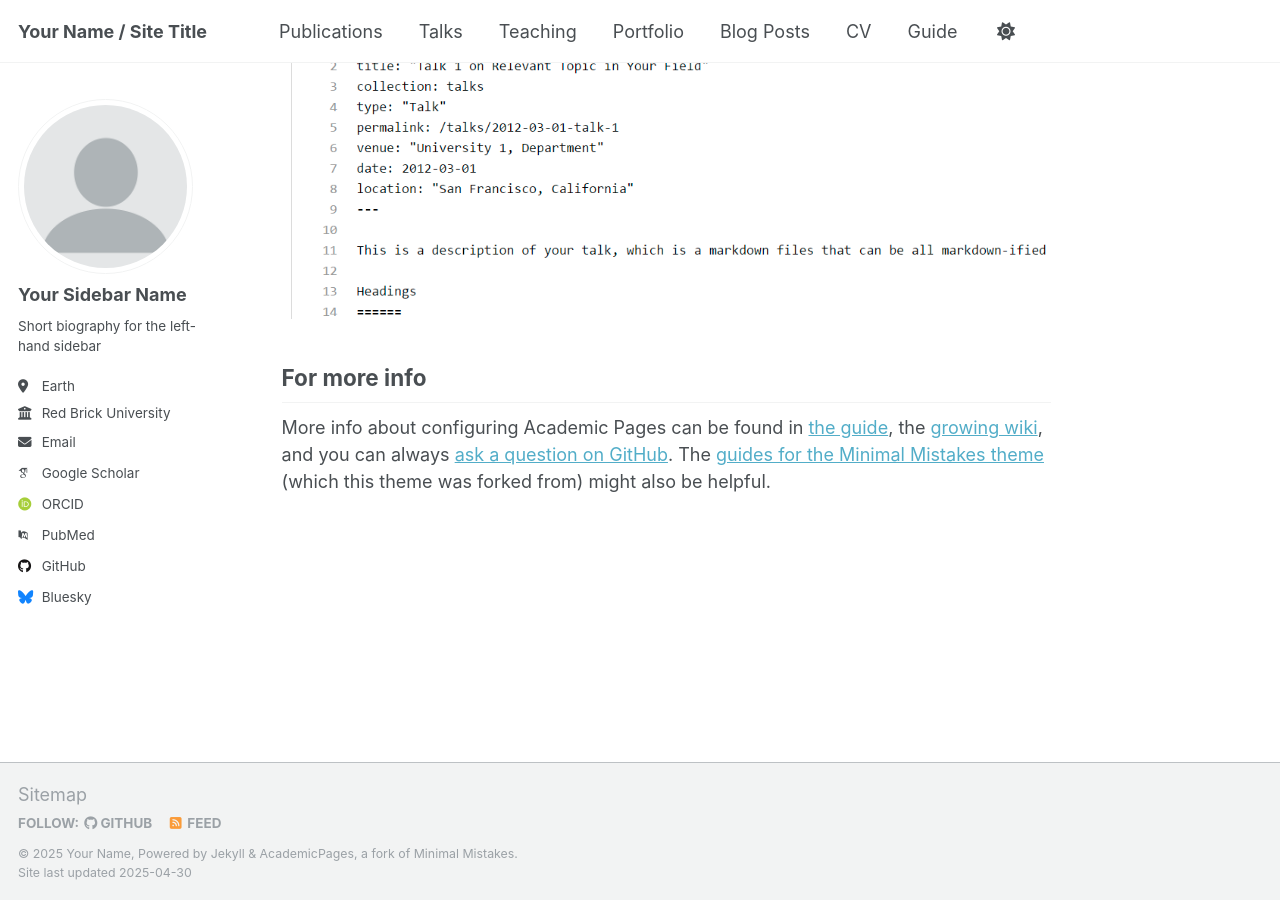
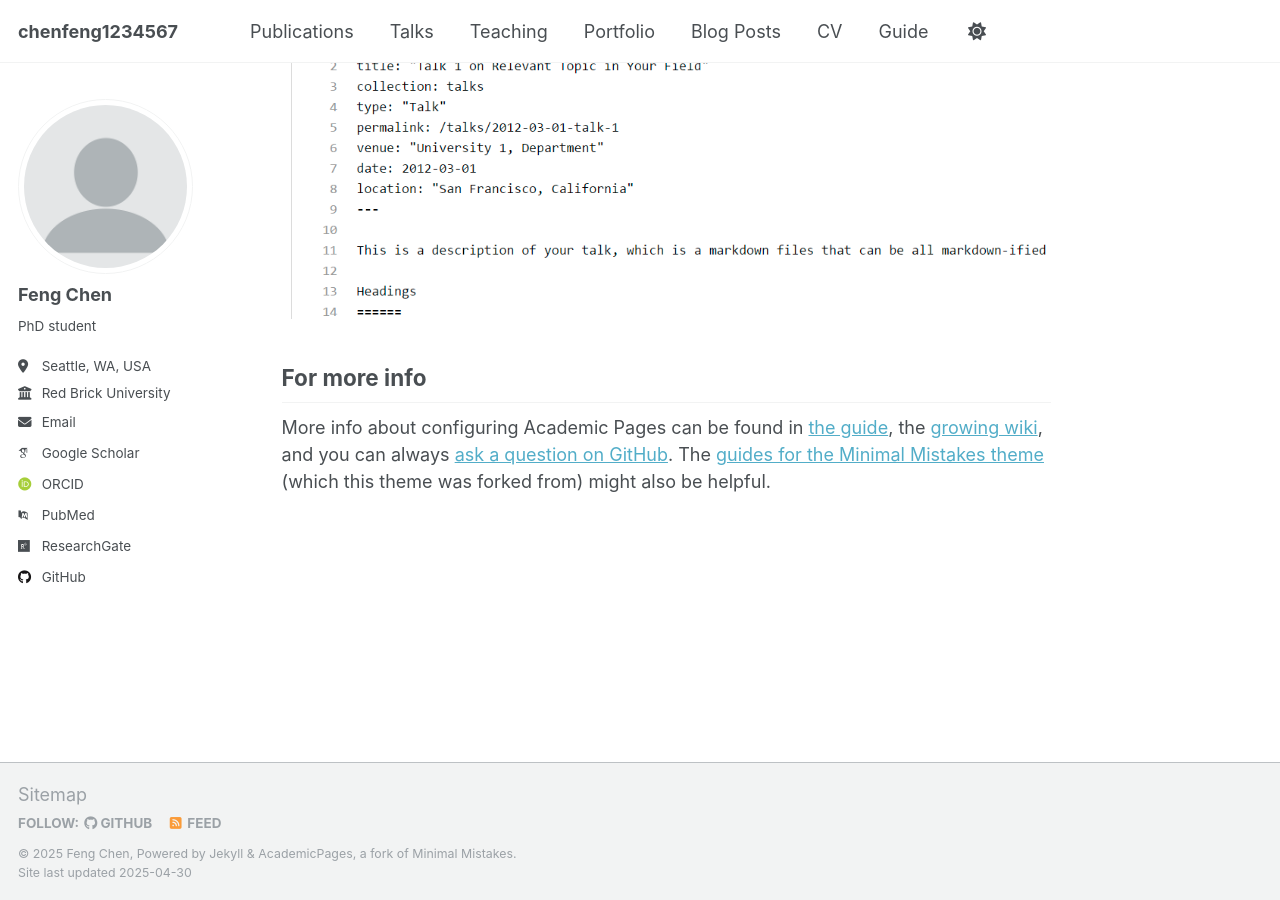
Before and after one commit to chenfeng1234567/chenfeng1234567, a Jekyll site: the page built from _pages/about.md, in a window 1280 px wide and 900 px high, scrolled down 2636 px. Built offline with Jekyll 4.4.1, drawn with Linux system fonts in a browser that asks for light colours; some web fonts are replaced.

Commit message:
update website

```diff
--- a/_config.yml
+++ b/_config.yml
@@ -9,13 +9,13 @@
 # Basic Site Settings
 locale                   : "en-US"
 site_theme               : "default"
-title                    : "Your Name / Site Title"
-title_separator          : "-"
-name                     : &name "Your Name"
+#title                    : "Your Name / Site Title"
+#title_separator          : "-"
+name                     : &name "Feng Chen"
 description              : &description "personal description"
-url                      : https://academicpages.github.io # the base hostname & protocol for your site e.g. "https://[your GitHub username].github.io" or if you already have some other page hosted on Github then use "https://[your GitHub username].github.io/[Your Repo Name]"
+url                      : https://chenfeng1234567.github.io/chenfeng1234567/ # the base hostname & protocol for your site e.g. "https://[your GitHub username].github.io" or if you already have some other page hosted on Github then use "https://[your GitHub username].github.io/[Your Repo Name]"
 baseurl                  : "" # the subpath of your site, e.g. "/blog"
-repository               : "academicpages/academicpages.github.io"
+#repository               : "academicpages/academicpages.github.io"
 
 # Site Author - The following control what appear as part of the author content on the side bar.
 #               If a field is blank the icon and link will not appear, otherwise it will be shown.
@@ -23,57 +23,57 @@ repository               : "academicpages/academicpages.github.io"
 author:
   # Biographic information
   avatar           : "profile.png"
-  name             : "Your Sidebar Name"
+  name             : "Feng Chen"
   pronouns         : # example: "she/her"
-  bio              : "Short biography for the left-hand sidebar"
-  location         : "Earth"
+  bio              : "PhD student"
+  location         : "Seattle, WA, USA"
   employer         : "Red Brick University"
   uri              : # URL
-  email            : "none@example.org"
+  email            : "fengc9@uw.edu"
 
   # Academic websites
-  arxiv            : # URL - Update with the correct link to your profile
-  googlescholar    : "https://scholar.google.com/citations?user=PS_CX0AAAAAJ"
-  impactstory      : # URL
-  orcid            : "http://orcid.org/yourorcidurl"
-  semantic         : # URL
+  #arxiv            : # URL - Update with the correct link to your profile
+  googlescholar    : "https://scholar.google.com/citations?user=Q4dpIcwAAAAJ&hl=en-US"
+  #impactstory      : # URL
+  orcid            : "https://orcid.org/my-orcid?orcid=0000-0003-0523-9806"
+  #semantic         : # URL
   pubmed           : "https://www.ncbi.nlm.nih.gov/pubmed/?term=john+snow"
-  researchgate     : # URL
-  scopus           : # URL
+  researchgate     : "https://www.researchgate.net/profile/Feng-Chen-168?ev=hdr_xprf" # URL
+  #scopus           : # URL
 
   # Repositories and software development
   bitbucket        : # Username - Update with your username on the site
   codepen          : # Username
   dribbble         : # Username
-  github           : "academicpages"
+  github           : "chenfeng1234567"
   kaggle           : # Username
   stackoverflow    : # User number or user number and name (i.e., use "1" or "1/jeff-atwood")
 
-  # Social media
-  bluesky          : "bsky.app" # Replace this with you Bluesky username
-  facebook         : # Username
-  flickr           : # Username
-  foursquare       : # Username
-  goodreads        : # Username
-  google_plus      : # Username
-  keybase          : # Username
-  instagram        : # Username
-  lastfm           : # Username
-  linkedin         : # Username
-  mastodon         : # URL
-  medium           : # URL
-  pinterest        : # Username
-  soundcloud       : # Username
-  steam            : # Username
-  telegram         : # URL
-  tumblr           : # Username
-  twitter          : # Username for X / Twitter
-  vine             : # Username
-  weibo            : # Username
-  wikipedia        : # Username
-  xing             : # Username
-  youtube          : # Username
-  zhihu            : # Username
+  # # Social media
+  # bluesky          : "bsky.app" # Replace this with you Bluesky username
+  # facebook         : # Username
+  # flickr           : # Username
+  # foursquare       : # Username
+  # goodreads        : # Username
+  # google_plus      : # Username
+  # keybase          : # Username
+  # instagram        : # Username
+  # lastfm           : # Username
+  # linkedin         : # Username
+  # mastodon         : # URL
+  # medium           : # URL
+  # pinterest        : # Username
+  # soundcloud       : # Username
+  # steam            : # Username
+  # telegram         : # URL
+  # tumblr           : # Username
+  # twitter          : # Username for X / Twitter
+  # vine             : # Username
+  # weibo            : # Username
+  # wikipedia        : # Username
+  # xing             : # Username
+  # youtube          : # Username
+  # zhihu            : # Username
 
 # Publication Category - The following the list of publication categories and their headings
 publication_category:
```
